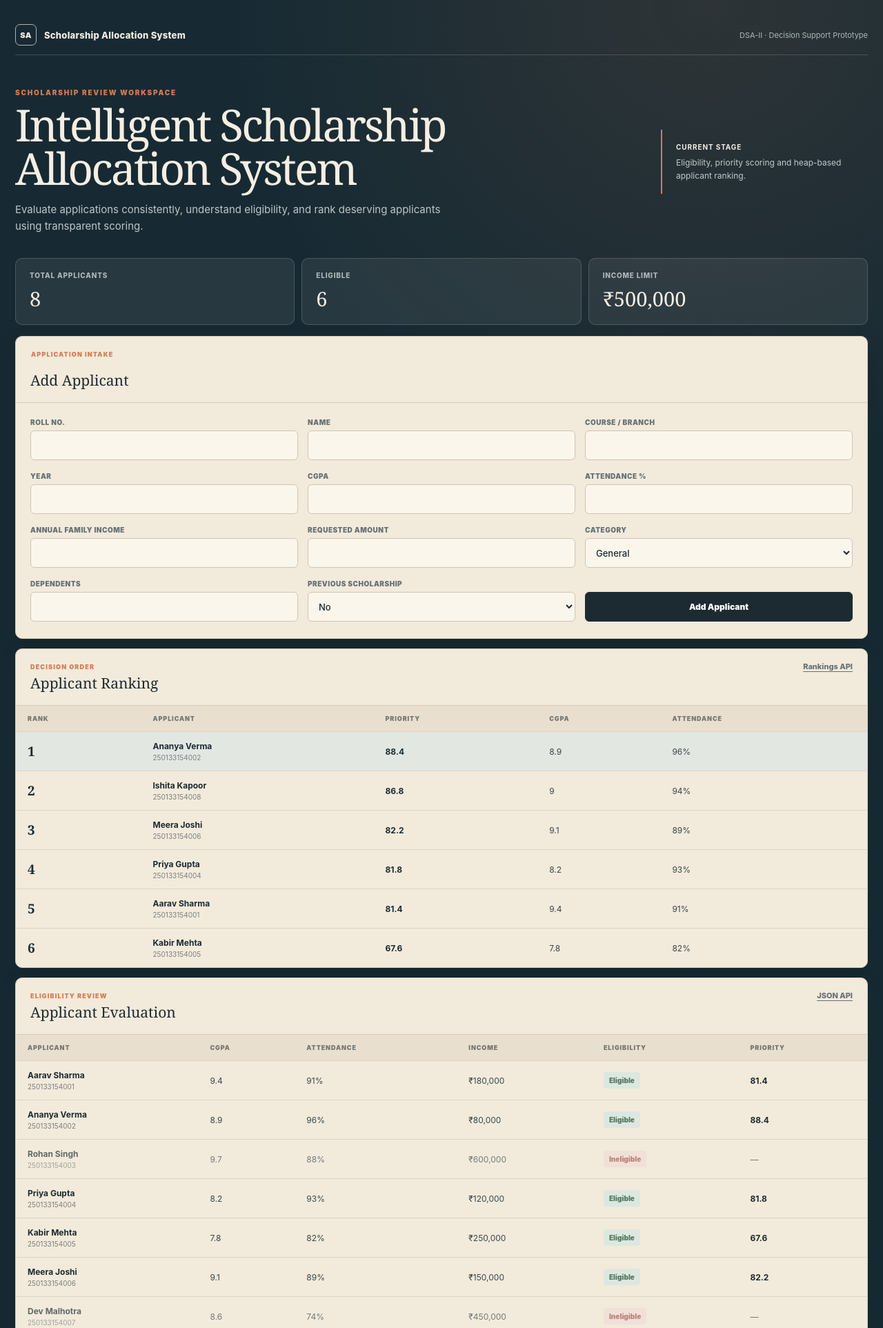
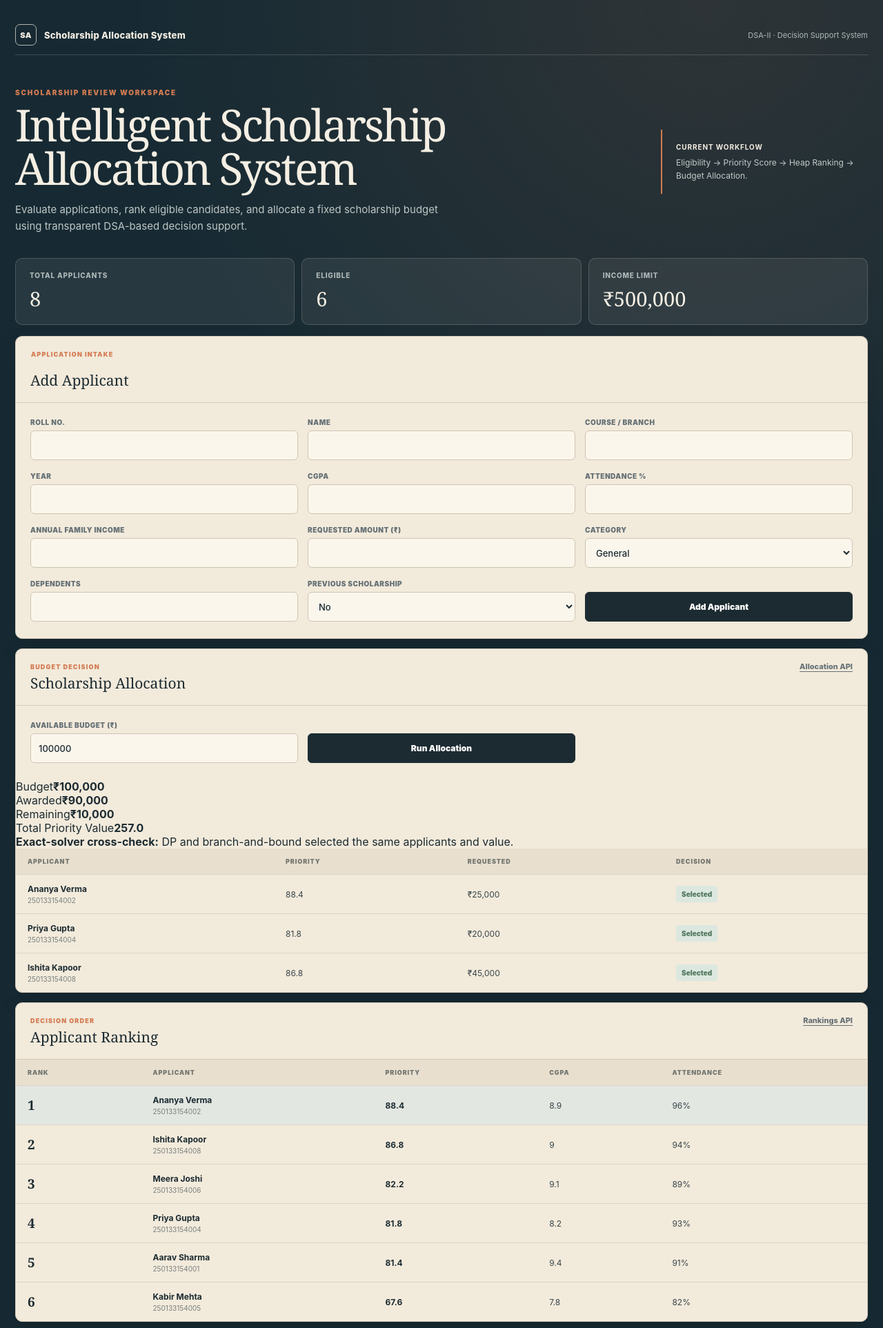
Before and after one commit to shutkarshX/Scholarship-Allocation-System, a Flask app: page / in a window 1280 px wide. Shown: the top 1925 px of the page at 69% size. Run offline with Flask 3, Linux system fonts and the light colour scheme.

Commit message:
feat: add budget allocation workspace

```diff
--- a/frontend/templates/dashboard.html
+++ b/frontend/templates/dashboard.html
@@ -10,18 +10,18 @@
     <main class="container">
         <header class="site-header">
             <div class="brand"><span class="brand-mark">SA</span> Scholarship Allocation System</div>
-            <span class="header-note">DSA-II · Decision Support Prototype</span>
+            <span class="header-note">DSA-II · Decision Support System</span>
         </header>
 
         <section class="hero">
             <div>
                 <p class="eyebrow">Scholarship review workspace</p>
                 <h1>Intelligent Scholarship Allocation System</h1>
-                <p class="subtitle">Evaluate applications consistently, understand eligibility, and rank deserving applicants using transparent scoring.</p>
+                <p class="subtitle">Evaluate applications, rank eligible candidates, and allocate a fixed scholarship budget using transparent DSA-based decision support.</p>
             </div>
             <aside class="hero-note">
-                <strong>Current stage</strong>
-                Eligibility, priority scoring and heap-based applicant ranking.
+                <strong>Current workflow</strong>
+                Eligibility → Priority Score → Heap Ranking → Budget Allocation.
             </aside>
         </section>
 
@@ -36,11 +36,9 @@
             <div class="panel-heading">
                 <h2>Add Applicant</h2>
             </div>
-
             {% if form_error %}
             <p class="form-error">{{ form_error }}</p>
             {% endif %}
-
             <form method="post" action="/applicants" class="applicant-form">
                 <label>Roll No.<input name="roll_no" value="{{ form_data.roll_no if form_data else '' }}" required></label>
                 <label>Name<input name="name" value="{{ form_data.name if form_data else '' }}" required></label>
@@ -49,7 +47,7 @@
                 <label>CGPA<input type="number" name="cgpa" min="0" max="10" step="0.01" value="{{ form_data.cgpa if form_data else '' }}" required></label>
                 <label>Attendance %<input type="number" name="attendance" min="0" max="100" step="0.1" value="{{ form_data.attendance if form_data else '' }}" required></label>
                 <label>Annual Family Income<input type="number" name="family_income" min="0" step="1" value="{{ form_data.family_income if form_data else '' }}" required></label>
-                <label>Requested Amount<input type="number" name="requested_amount" min="1" step="1" value="{{ form_data.requested_amount if form_data else '' }}" required></label>
+                <label>Requested Amount (₹)<input type="number" name="requested_amount" min="1000" step="1000" value="{{ form_data.requested_amount if form_data else '' }}" required></label>
                 <label>Category
                     <select name="category">
                         {% for category in ["General", "OBC", "SC", "ST", "Other"] %}
@@ -70,6 +68,68 @@
             </form>
         </section>
 
+        <section class="panel allocation-panel">
+            <div class="panel-heading">
+                <div>
+                    <p>Budget decision</p>
+                    <h2>Scholarship Allocation</h2>
+                </div>
+                <a href="/api/allocation?budget=100000">Allocation API</a>
+            </div>
+
+            <form method="get" action="/" class="applicant-form allocation-form">
+                <label>Available Budget (₹)
+                    <input type="number" name="budget" min="0" step="1000"
+                           value="{{ allocation.budget if allocation else 100000 }}" required>
+                </label>
+                <div class="form-actions">
+                    <button type="submit">Run Allocation</button>
+                </div>
+            </form>
+
+            {% if allocation_error %}
+            <p class="form-error">{{ allocation_error }}</p>
+            {% endif %}
+
+            {% if allocation %}
+            <div class="allocation-summary">
+                <div><span>Budget</span><strong>₹{{ "{:,.0f}".format(allocation.budget) }}</strong></div>
+                <div><span>Awarded</span><strong>₹{{ "{:,.0f}".format(allocation.total_awarded) }}</strong></div>
+                <div><span>Remaining</span><strong>₹{{ "{:,.0f}".format(allocation.remaining_budget) }}</strong></div>
+                <div><span>Total Priority Value</span><strong>{{ allocation.total_value }}</strong></div>
+            </div>
+
+            <div class="allocation-check">
+                <strong>Exact-solver cross-check:</strong>
+                {% if allocation.cross_check_matches %}
+                DP and branch-and-bound selected the same applicants and value.
+                {% else %}
+                The two exact solvers produced different results and require review.
+                {% endif %}
+            </div>
+
+            <div class="table-wrap">
+                <table>
+                    <thead>
+                        <tr><th>Applicant</th><th>Priority</th><th>Requested</th><th>Decision</th></tr>
+                    </thead>
+                    <tbody>
+                        {% for applicant in allocation.selected %}
+                        <tr>
+                            <td><strong>{{ applicant.name }}</strong><small>{{ applicant.roll_no }}</small></td>
+                            <td>{{ applicant.priority_score }}</td>
+                            <td>₹{{ "{:,.0f}".format(applicant.requested_amount) }}</td>
+                            <td><span class="status eligible">Selected</span></td>
+                        </tr>
+                        {% else %}
+                        <tr><td colspan="4">No applicant can be funded within this budget.</td></tr>
+                        {% endfor %}
+                    </tbody>
+                </table>
+            </div>
+            {% endif %}
+        </section>
+
         <section class="panel ranking-panel">
             <div class="panel-heading">
                 <div>
@@ -81,18 +141,13 @@
             <div class="table-wrap">
                 <table>
                     <thead>
-                        <tr>
-                            <th>Rank</th><th>Applicant</th><th>Priority</th><th>CGPA</th><th>Attendance</th>
-                        </tr>
+                        <tr><th>Rank</th><th>Applicant</th><th>Priority</th><th>CGPA</th><th>Attendance</th></tr>
                     </thead>
                     <tbody>
                         {% for applicant in ranked_applicants %}
                         <tr>
                             <td><strong class="rank-number">{{ applicant.rank }}</strong></td>
-                            <td>
-                                <strong>{{ applicant.name }}</strong>
-                                <small>{{ applicant.roll_no }}</small>
-                            </td>
+                            <td><strong>{{ applicant.name }}</strong><small>{{ applicant.roll_no }}</small></td>
                             <td><strong>{{ applicant.priority_score }}</strong></td>
                             <td>{{ applicant.cgpa }}</td>
                             <td>{{ applicant.attendance }}%</td>
@@ -114,18 +169,12 @@
             <div class="table-wrap">
                 <table>
                     <thead>
-                        <tr>
-                            <th>Applicant</th><th>CGPA</th><th>Attendance</th>
-                            <th>Income</th><th>Eligibility</th><th>Priority</th>
-                        </tr>
+                        <tr><th>Applicant</th><th>CGPA</th><th>Attendance</th><th>Income</th><th>Eligibility</th><th>Priority</th></tr>
                     </thead>
                     <tbody>
                         {% for applicant in applicants %}
                         <tr class="{% if not applicant.eligible %}muted{% endif %}">
-                            <td>
-                                <strong>{{ applicant.name }}</strong>
-                                <small>{{ applicant.roll_no }}</small>
-                            </td>
+                            <td><strong>{{ applicant.name }}</strong><small>{{ applicant.roll_no }}</small></td>
                             <td>{{ applicant.cgpa }}</td>
                             <td>{{ applicant.attendance }}%</td>
                             <td>₹{{ "{:,.0f}".format(applicant.family_income) }}</td>
@@ -136,13 +185,7 @@
                                 <span class="status ineligible">Ineligible</span>
                                 {% endif %}
                             </td>
-                            <td>
-                                {% if applicant.eligible %}
-                                <strong>{{ applicant.priority_score }}</strong>
-                                {% else %}
-                                —
-                                {% endif %}
-                            </td>
+                            <td>{% if applicant.eligible %}<strong>{{ applicant.priority_score }}</strong>{% else %}—{% endif %}</td>
                         </tr>
                         {% endfor %}
                     </tbody>
```
